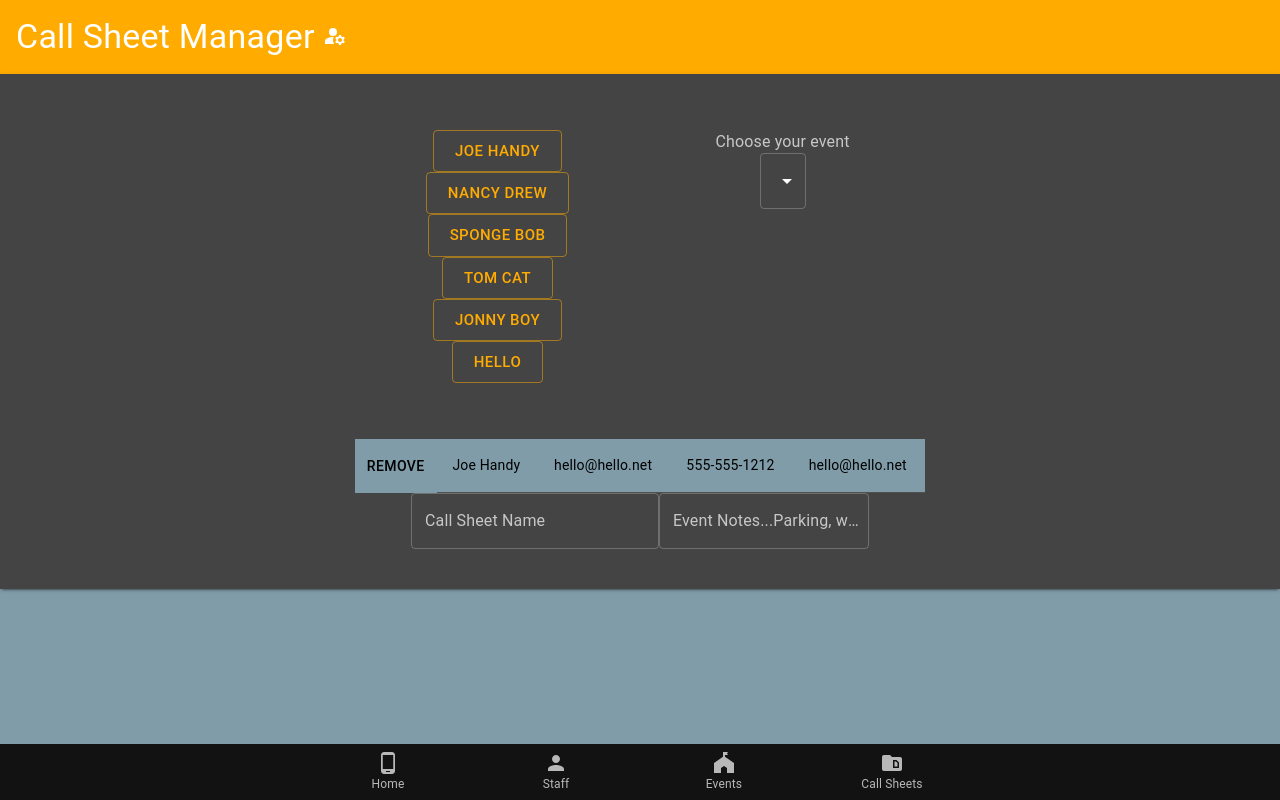
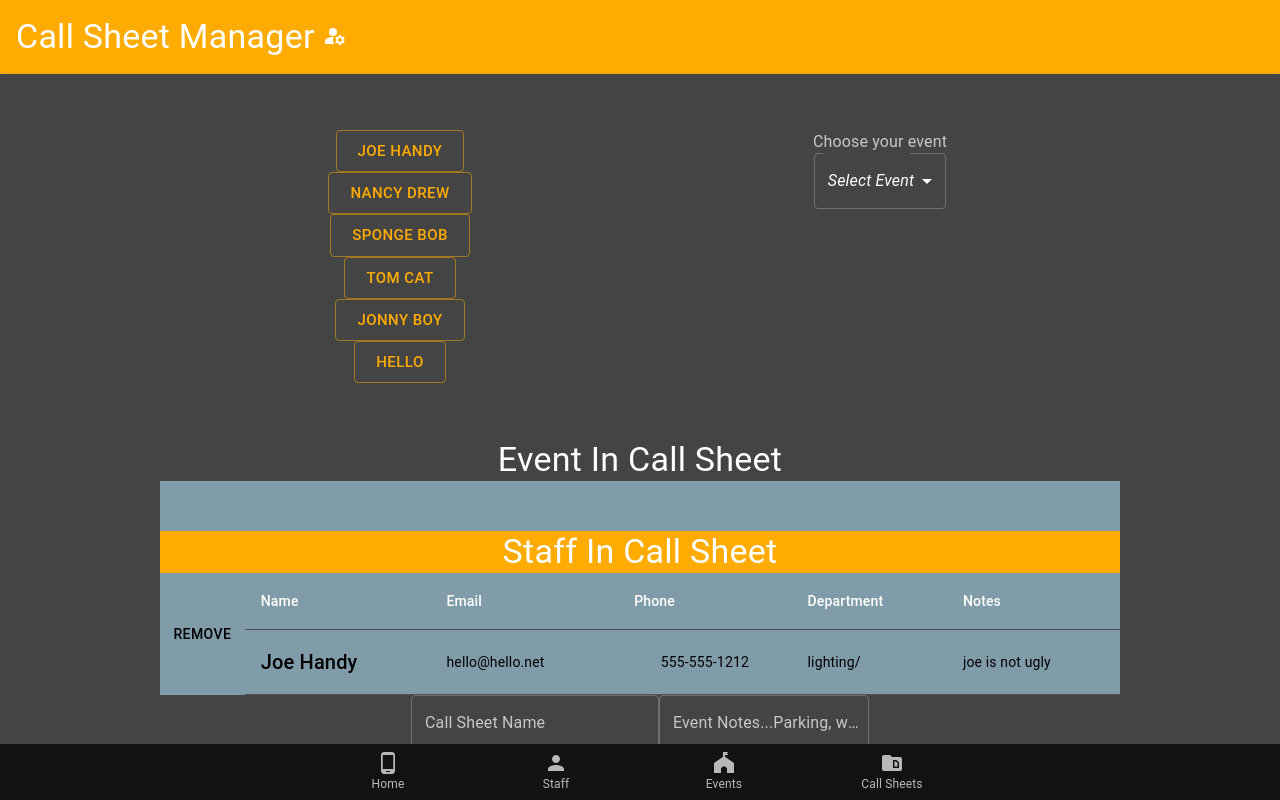
Before and after one commit to hariseldon27/call-sheet-manager, a React (Create React App) app: page /callsheets/editor in a window 1280 px wide. Both pictures are taken after a click on the button "JOE HANDY". Built offline with nearby package versions, Linux system fonts and the light colour scheme; data requests are answered from the project's data file.

Commit message:
event add remove works - render value is wrong, but deal later

```diff
--- a/src/components/CallSheetBuilderMaterial.js
+++ b/src/components/CallSheetBuilderMaterial.js
@@ -55,6 +55,7 @@ function CallSheetBuilderMaterial() {
         notes: '',
         })
 
+        console.log(eventInEditor)
             //staff fetch
             useEffect(()=> {
                 fetch('http://localhost:3006/staff')
@@ -87,6 +88,9 @@ function CallSheetBuilderMaterial() {
             setEventToAdd([e.target.value])
         }
         eventCardGetter(e.target.value)
+        console.log("after add eventcards is: " + eventCallSheetCards)
+        setEventInEditor(() => e.target.value)
+
     }
 
     function handleEditChange(e){
@@ -105,14 +109,23 @@ function CallSheetBuilderMaterial() {
         }
     function handleEventRemove(e) {
         e.preventDefault()
-        const eventToGo = e.target.value
-        const correctedId = 1 + parseInt(eventToGo, 10)
-        const updatedItems = eventToAdd.filter(item => item !== correctedId);
-        setEventToAdd(updatedItems)
-        const updatedEventCards = eventCallSheetCards.filter(item => item.id !== ( eventToGo ))
-        setEventCallSheetCards(updatedEventCards)
-        }
-        console.log("eventcallsheetcards are:" + eventCallSheetCards)
+        const eventToGo = e.target.id
+        console.log("handEventRemove thinks eventToGo is: " + eventToGo)
+        // const correctedId = 1 + parseInt(eventToGo, 10)
+        // console.log("handEventRemove thinks correctedId is: " + correctedId)
+
+        const updatedItems = eventToAdd.filter(item => item !== eventToGo );
+        setEventInEditor(updatedItems)
+
+
+        const updatedEventCards = eventCallSheetCards.filter(item => item.id !==  eventToGo )
+        // console.log("handleEventRemove thinks updatedEventCards prior to state Type is: " + typeof updatedEventCards)
+        setEventCallSheetCards([updatedEventCards])
+
+
+        // console.log("in handleRemove after remove updated eventcards is: " + updatedEventCards)
+    }
+    // console.log("eventToAdd are:" + eventToAdd)
 
     function staffCardGetter(staffId) {
         const cardId = 1 + parseInt(staffId, 10)
@@ -122,11 +135,12 @@ function CallSheetBuilderMaterial() {
         .then((cards) => setStaffCallSheetCards([...staffCallSheetCards, cards]))
     }
     function eventCardGetter(eventId) {
-        const cardId = 1 + parseInt(eventId, 10)
-        console.log("eventCardGetter says eventId is: " + cardId)
-        fetch(`http://localhost:3006/events/${cardId}`)
+        // const cardId = 1 + parseInt(eventId, 10)
+        // console.log("eventCardGetter says eventId is: " + eventId)
+        // console.log("eventCardGetter says cardId is: " + cardId)
+        fetch(`http://localhost:3006/events/${eventId}`)
         .then((r)=> r.json())
-        .then((cards) => setEventCallSheetCards((cards) => cards))
+        .then((card) => setEventCallSheetCards([card]))
     }
 
     // const selectVals = () => {
@@ -138,7 +152,7 @@ function CallSheetBuilderMaterial() {
     //     }
     // }
 
-    console.log("staffCallSheetCards are: " + staffCallSheetCards)
+    // console.log("staffCallSheetCards are: " + staffCallSheetCards)
     // console.log(formData)
 
 //these are the table builder functions
@@ -147,16 +161,22 @@ function CallSheetBuilderMaterial() {
         const rows = arryToUse.filter((row) => row.id === correctedId)
             return rows.map((entry, index) => <TableRow key={index}>{renderCells(entry, staffId)}</TableRow>)
     }
+    function renderEventRowHead(eventId, arryToUse) {
+        // const correctedId = 1 + parseInt(staffId, 10)
+        const rows = arryToUse.filter((row) => row.id === eventId)
+            return rows.map((entry, index) => <TableBody key={uuid()}><TableRow key={index}>{renderCells(entry, eventId)}</TableRow></TableBody>)
+    }
 
     function renderCells(rowObject, staffId) {
         // const entries = Object.entries(rowObject)
         const { name, photo, department, phone, email, calltime, notes, id } = rowObject
         return (
             <>
-            <TableCell>{name}</TableCell>
-            <TableCell>{email}</TableCell>
-            <TableCell>{phone}</TableCell>
-            <TableCell>{email}</TableCell>
+            <TableCell><Typography component="p" variant="h6">{name}</Typography></TableCell>
+            <TableCell><Typography variant="body2">{email}</Typography></TableCell>
+            <TableCell><Typography variant="body2" textAlign="center">{phone}</Typography></TableCell>
+            <TableCell><Typography variant="body2">{department}</Typography></TableCell>
+            <TableCell><Typography variant="body2">{notes}</Typography></TableCell>
             </>
         )
         // return entries.map((cells) => (
@@ -204,6 +224,17 @@ function CallSheetBuilderMaterial() {
                                 </Button>
 
                         <Table>
+
+                            <TableHead>
+                                <TableRow>
+                                    <TableCell>Name</TableCell>
+                                    <TableCell>Email</TableCell>
+                                    <TableCell>Phone</TableCell>
+                                    <TableCell>Department</TableCell>
+                                    <TableCell>Notes</TableCell>
+                                </TableRow>
+                            </TableHead>
+
                             {renderRow(staffId, staffCallSheetCards)}
                         </Table>
                     </Box>
@@ -211,27 +242,30 @@ function CallSheetBuilderMaterial() {
             )
         })
         //render our call sheet event info
-    const renderCallSheetEvent = eventToAdd.map((staffId) => {
+    const renderCallSheetEvent = eventToAdd.map((eventId) => {
+        // console.log("renderCallSheetEvents thinks eventId is: " + eventId)
         return (
             <TableContainer key={uuid()}>
                     <Box
                     sx={{
                         backgroundColor: 'primary.light',
                         color: 'black',
-                        display: 'flex'
+                        display: 'flex',
+                        width: 'auto',
                     }}
                     key={uuid()}>
                             <Button
                                 key={uuid()}
                                 variant="filled"
-                                color="primary.main"
+                                color="secondary"
                                 size="large"
-                                id={staffId}
+                                id={eventId}
                                 onClick={handleEventRemove}
+
                                 >Remove
                                 </Button>
                         <Table>
-                            {renderRow(staffId, eventCallSheetCards)}
+                            {renderEventRowHead(eventId, eventCallSheetCards)}
                         </Table>
                     </Box>
             </TableContainer>
@@ -251,7 +285,7 @@ function CallSheetBuilderMaterial() {
     return (
 
         <Box sx={{
-
+            width: "75%",
             mx:'auto',
         }}>
             <Box sx={{
@@ -295,16 +329,22 @@ function CallSheetBuilderMaterial() {
                                     <Grid item>
                                         <InputLabel id="event-selector-label">Choose your event</InputLabel>
                                             <Select
+                                                placeholder="Choose"
                                                 labelId="event-selector-label"
                                                 id="event-selector"
                                                 label="event-selector"
                                                 onChange={handleEventClick}
                                                 value={eventInEditor}
+                                                displayEmpty
+                                                renderValue={(selected) => {
+                                                    if (selected.length === 0) {
+                                                      return <em>Select Event</em>;
+                                                    }
+                                                    return selected
+                                                  }}
                                                 >
-                                                    <MenuItem value=""><em>Choose Event...</em></MenuItem>
-                                            {eachEvent.map((selection) => (
-
-                                                <MenuItem key={selection.id} value={selection.id}>{selection.name}</MenuItem>
+                                                {eachEvent.map((selection) => (
+                                                    <MenuItem key={selection.id} value={selection.id}>{selection.name}</MenuItem>
                                                 ))}
                                             </Select>
                                     </Grid>
@@ -316,14 +356,34 @@ function CallSheetBuilderMaterial() {
             </Box>
             <Box>
                 <Box>
+                <Typography variant="h4" component="h3">Event In Call Sheet</Typography>
+                <Box sx={{
+                    backgroundColor: 'primary.light',
+                    minHeight: '50px',
+                    height: 'auto',
+                    width: '100%',
+                }}>
                     {renderCallSheetEvent}
                 </Box>
-                <Box>
-                    {renderCallSheetStaff}
+                </Box>
+                <Box sx={{
+                    backgroundColor: 'secondary.main',
+                    height: '50',
+                    width: '100'
+                }}>
+                    <Typography variant="h4" component="h3" >Staff In Call Sheet</Typography>
+                    <Box sx={{
+                        backgroundColor: 'primary.light',
+                        minHeight: '50px',
+                        height: 'auto',
+                        width: '100%',
+                    }}>
+                        {renderCallSheetStaff}
+                        </Box>
                 </Box>
                     <Box sx={{
                         width: '100%',
-                        backgroundColor: 'primary'
+                        backgroundColor: 'secondary'
                     }}>
                         <TextField
                             label="Call Sheet Name"
```
